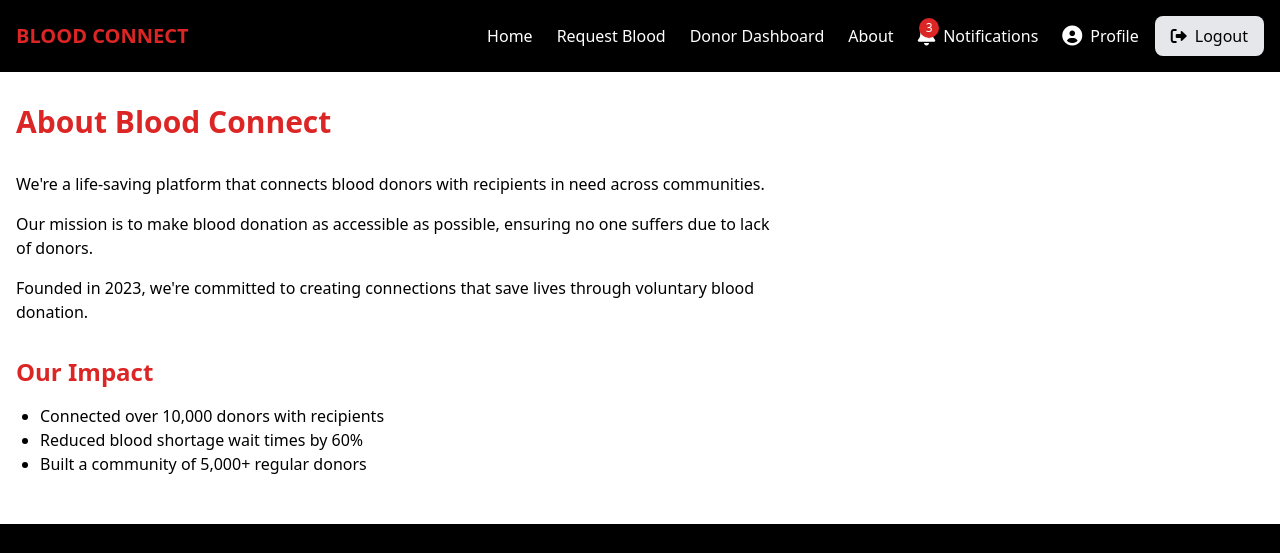
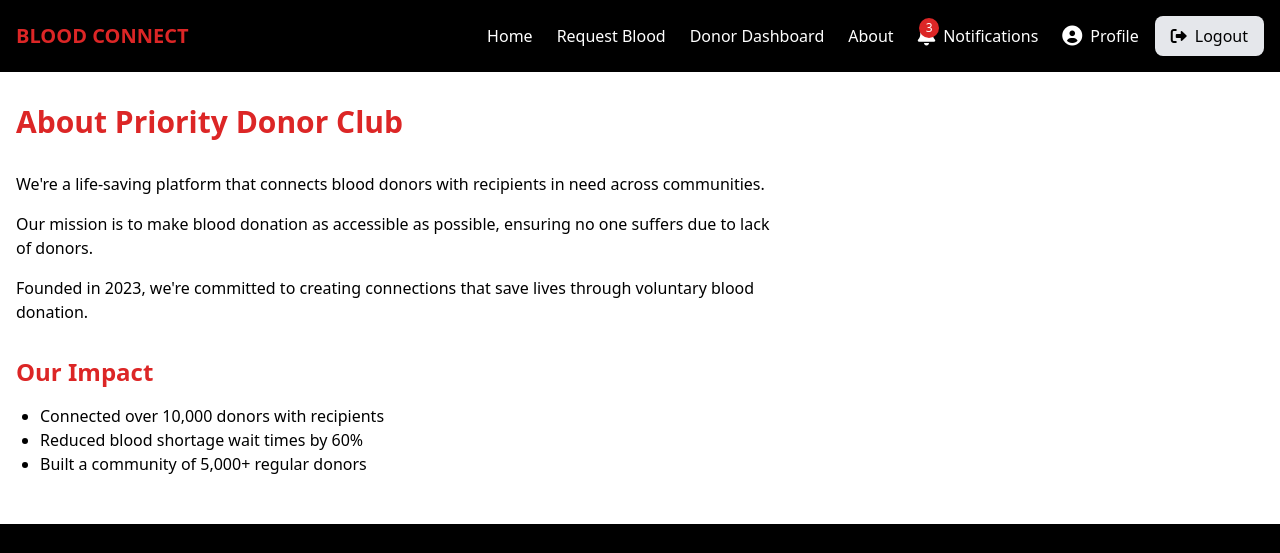
Before and after one commit to Ra8704/blackboxai-1744476142309, a website: page uber-clone/about.html in a window 1280 px wide. Shown: the top 553 px of the page. Drawn offline with nearby package versions, Linux system fonts and the light colour scheme.

Commit message:
Add uber-clone/about.html 1744897980551

```diff
--- a/uber-clone/about.html
+++ b/uber-clone/about.html
@@ -3,7 +3,7 @@
 <head>
     <meta charset="UTF-8">
     <meta name="viewport" content="width=device-width, initial-scale=1.0">
-    <title>About | Blood Connect</title>
+    <title>About | Priority Donor Club</title>
     <script src="https://cdn.tailwindcss.com"></script>
     <link rel="stylesheet" href="https://cdnjs.cloudflare.com/ajax/libs/font-awesome/6.0.0-beta3/css/all.min.css">
 </head>
@@ -12,7 +12,7 @@
     <div id="nav-placeholder"></div>
 
     <main class="container mx-auto px-4 py-8">
-        <h1 class="text-3xl font-bold mb-8 text-red-600">About Blood Connect</h1>
+        <h1 class="text-3xl font-bold mb-8 text-red-600">About Priority Donor Club</h1>
         <div class="prose max-w-3xl">
             <p class="mb-4">We're a life-saving platform that connects blood donors with recipients in need across communities.</p>
             <p class="mb-4">Our mission is to make blood donation as accessible as possible, ensuring no one suffers due to lack of donors.</p>
```
